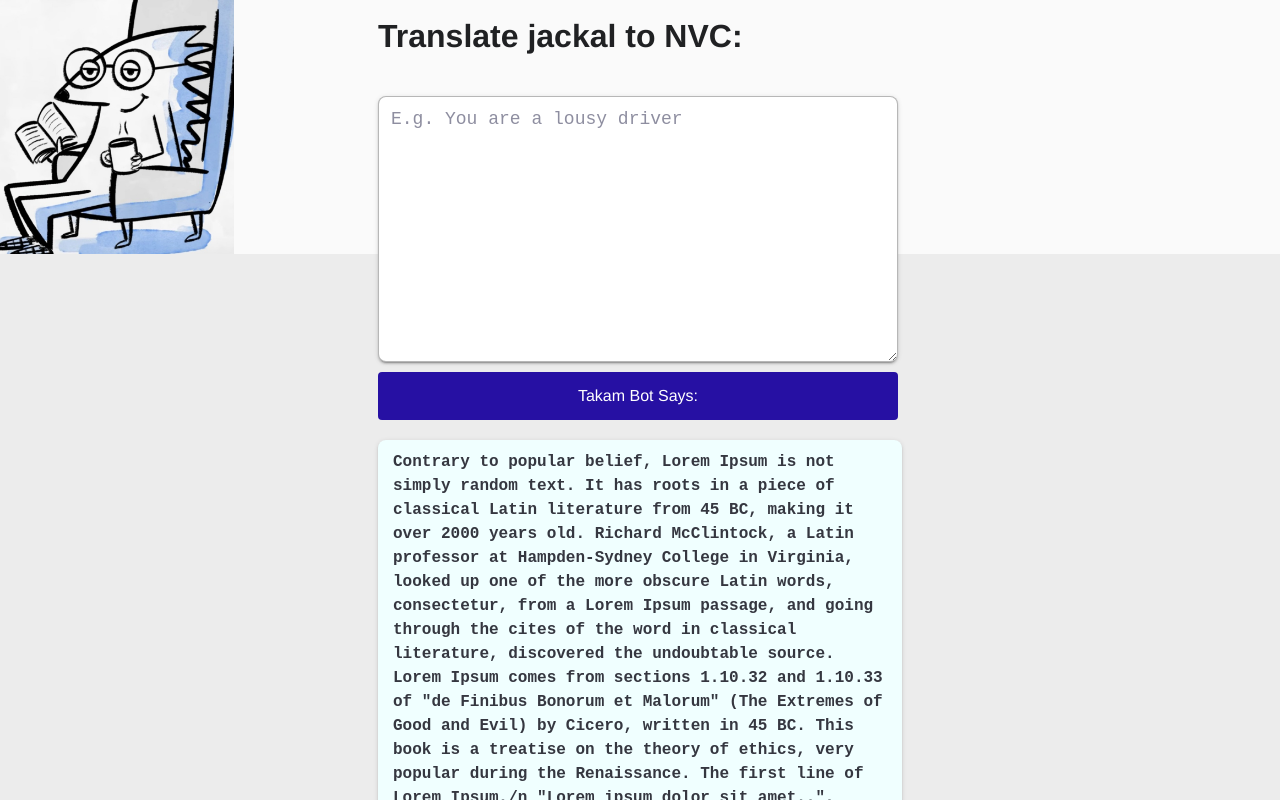
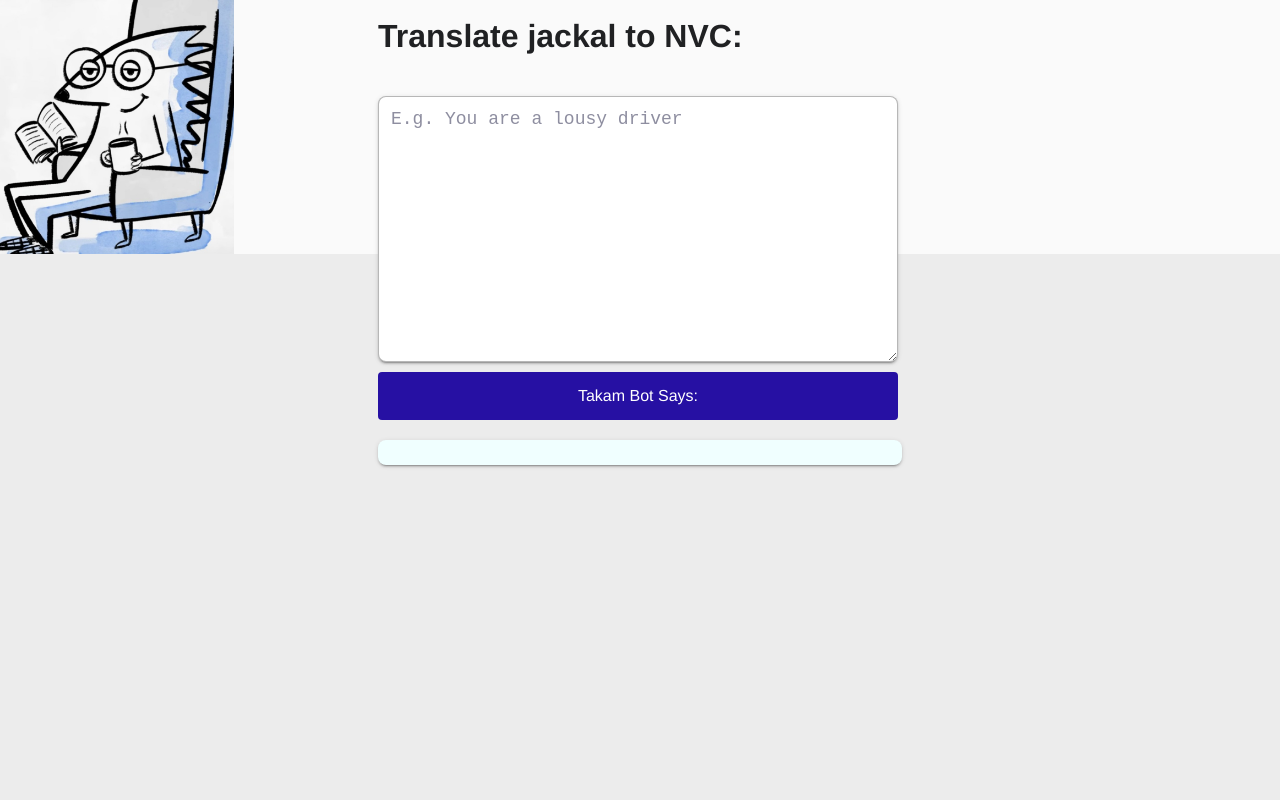
Before and after one commit to kugelblitz-one/nvc-bot, a Next.js app: page / in a window 1280 px wide. Built offline with nearby package versions, Linux system fonts and the light colour scheme; a web font is replaced by a local one.

Commit message:
removed placeholder

```diff
--- a/pages/index.js
+++ b/pages/index.js
@@ -1,12 +1,17 @@
 import Head from "next/head";
 import { useState } from "react";
 import styles from "./index.module.css";
-const demoText  = `Contrary to popular belief, Lorem Ipsum is not simply random text. It has roots in a piece of classical Latin literature from 45 BC, making it over 2000 years old. Richard McClintock, a Latin professor at Hampden-Sydney College in Virginia, looked up one of the more obscure Latin words, consectetur, from a Lorem Ipsum passage, and going through the cites of the word in classical literature, discovered the undoubtable source. Lorem Ipsum comes from sections 1.10.32 and 1.10.33 of "de Finibus Bonorum et Malorum" (The Extremes of Good and Evil) by Cicero, written in 45 BC. This book is a treatise on the theory of ethics, very popular during the Renaissance. The first line of Lorem Ipsum,/n "Lorem ipsum dolor sit amet..", comes from a line in section 1.10.32.`
 
+// Chen doesn't have access to the api so I use it as a placeholder
+const demoText  = `Contrary to popular belief, Lorem Ipsum is not simply random text.\n
+ It has roots in a piece of classical Latin
+ literature from 45 BC, making it over 2000 years old.
+ Richard McClintock, a Latin professor at Hampden-Sydney College in Virginia,
+ looked up one of the more obscure Latin words, consectetur, `
 
 export default function Home() {
   const [nvcTextInput, setNVCTextInput] = useState("");
-  const [result, setResult] = useState(demoText);
+  const [result, setResult] = useState();
 
   async function onSubmit(event) {
     event.preventDefault();
--- a/pages/index.module.css
+++ b/pages/index.module.css
@@ -158,9 +158,9 @@
         /*background-color: rgba(255, 255, 255, 0.29);*/
         padding-left: 10px;
         color: #202123;
-        margin: 16px 0 40px;
         max-width: 70%;
         min-height: 65px;
+        margin: 16px 0 16px;
     }
 
     .main .icon {
```
